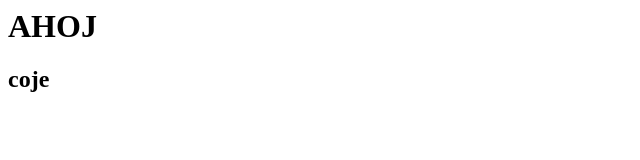
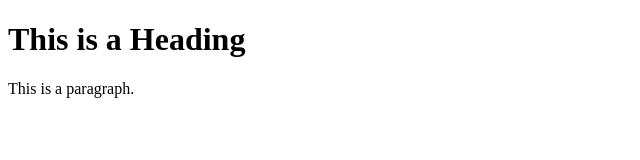
Before and after one commit to 21ARottJ/Mujweb, a plain HTML site: page Index.html in a window 1280 px wide. Shown: the whole page, without its empty margins (0-640 px from the left). Drawn offline with Linux system fonts and the light colour scheme.

Commit message:
První pořádná stránka

```diff
--- a/Index.html
+++ b/Index.html
@@ -1,2 +1,12 @@
-<h1>AHOJ<h1/>
-<h2>coje<h2/>
+<!DOCTYPE html>
+<html>
+<head>
+<title>Page Title</title>
+</head>
+<body>
+
+<h1>This is a Heading</h1>
+<p>This is a paragraph.</p>
+
+</body>
+</html>
```
